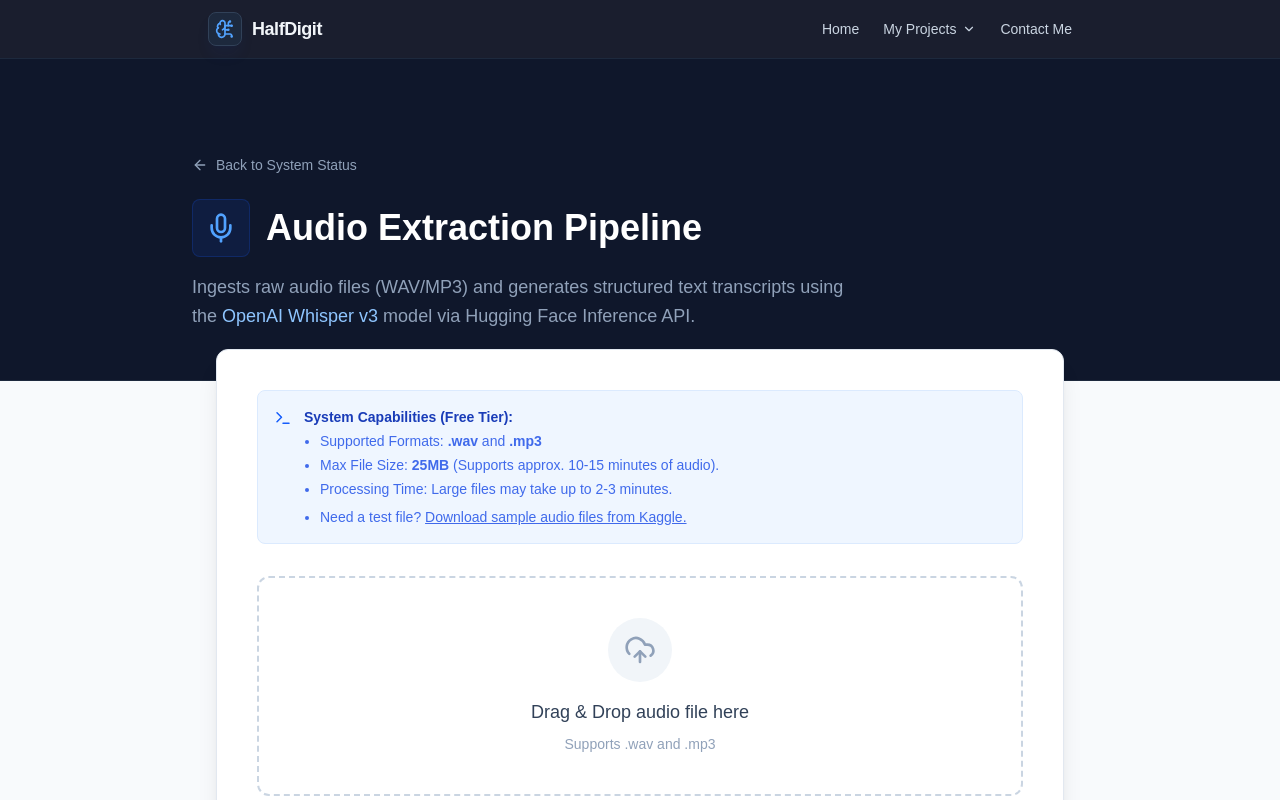
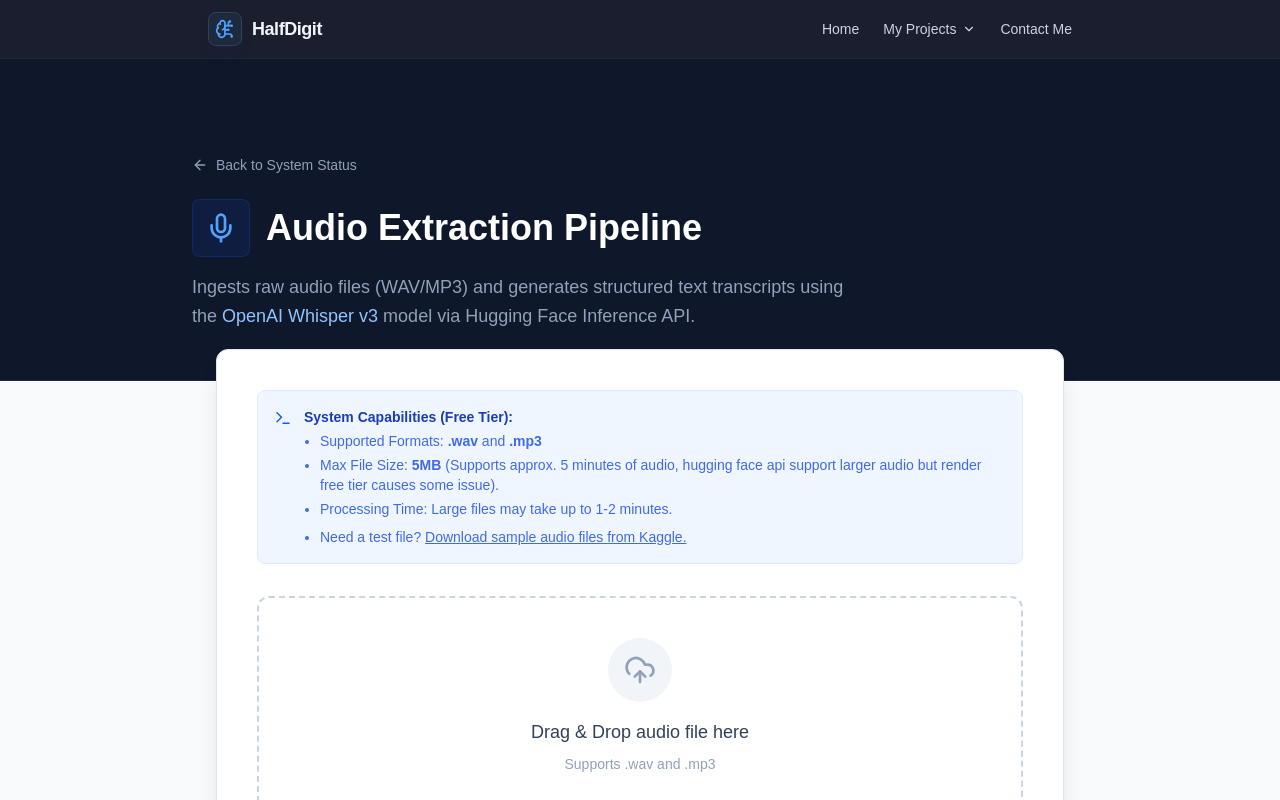
Before and after one commit to abhayas/halfdigit-web, a Next.js app: page /speech-to-text in a window 1280 px wide. Shown: the top 800 px of the page. Built offline with nearby package versions, Linux system fonts and the light colour scheme.

Commit message:
restricting large file upload as render free tier causing some issue

```diff
--- a/app/speech-to-text/page.jsx
+++ b/app/speech-to-text/page.jsx
@@ -65,7 +65,7 @@ export default function SpeechToTextPage() {
     }
 
     // 2. Check File Size (Updated to 25MB based on your successful 14.5MB test)
-    if (selectedFile.size > 25 * 1024 * 1024) {
+    if (selectedFile.size > 5 * 1024 * 1024) {
       setError('File is too large. Please use a file smaller than 25MB for this demo.');
       return;
     }
@@ -143,8 +143,8 @@ export default function SpeechToTextPage() {
                 <p className="font-semibold mb-1">System Capabilities (Free Tier):</p>
                 <ul className="list-disc pl-4 space-y-1 text-blue-700/80">
                   <li>Supported Formats: <strong>.wav</strong> and <strong>.mp3</strong></li>
-                  <li>Max File Size: <strong>25MB</strong> (Supports approx. 10-15 minutes of audio).</li>
-                  <li>Processing Time: Large files may take up to 2-3 minutes.</li>
+                  <li>Max File Size: <strong>5MB</strong> (Supports approx. 5 minutes of audio, hugging face api support larger audio but render free tier causes some issue).</li>
+                  <li>Processing Time: Large files may take up to 1-2 minutes.</li>
                   <li className="mt-2">
                     Need a test file? <a href="https://www.kaggle.com/datasets/pavanelisetty/sample-audio-files-for-speech-recognition" target="_blank" className="underline hover:text-blue-900 font-medium">Download sample audio files from Kaggle.</a>
                   </li>
```
